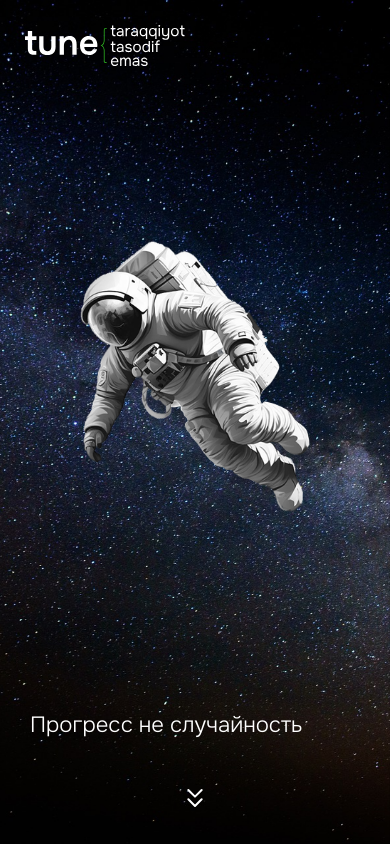
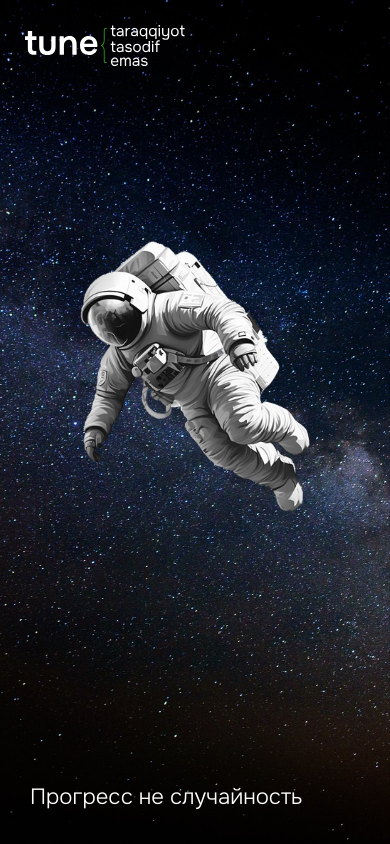
Before and after one commit to IslomYusupov1/Tune-site, a React (Vite) app: page / in a window 390 px wide. Built offline with nearby package versions, Linux system fonts and the light colour scheme.

Commit message:
first commit

```diff
--- a/src/pages/Main.tsx
+++ b/src/pages/Main.tsx
@@ -1,7 +1,6 @@
 import {motion} from "framer-motion";
 import ContentLayout from "../layouts/ContentLayout";
 import person from "../assets/person.svg";
-import down from "../assets/down.svg";
 
 const imageVariants = {
     hidden: {
@@ -56,8 +55,6 @@ function Main() {
                                className="text-start text-[22px] md:text-[30px] px-[30px] text-white w-full xl:text-[40px] 2xl:text-[48px] lg:text-[36px] ">Прогресс
                         не случайность
                     </motion.h3>
-                    <motion.img variants={textVariant} className="text-center md:hidden item-center mt-10" animate="visible"
-                                initial="hidden" exit="hidden" src={down} width={32} alt=""/>
                 </div>
             </ContentLayout>
         </div>
```
